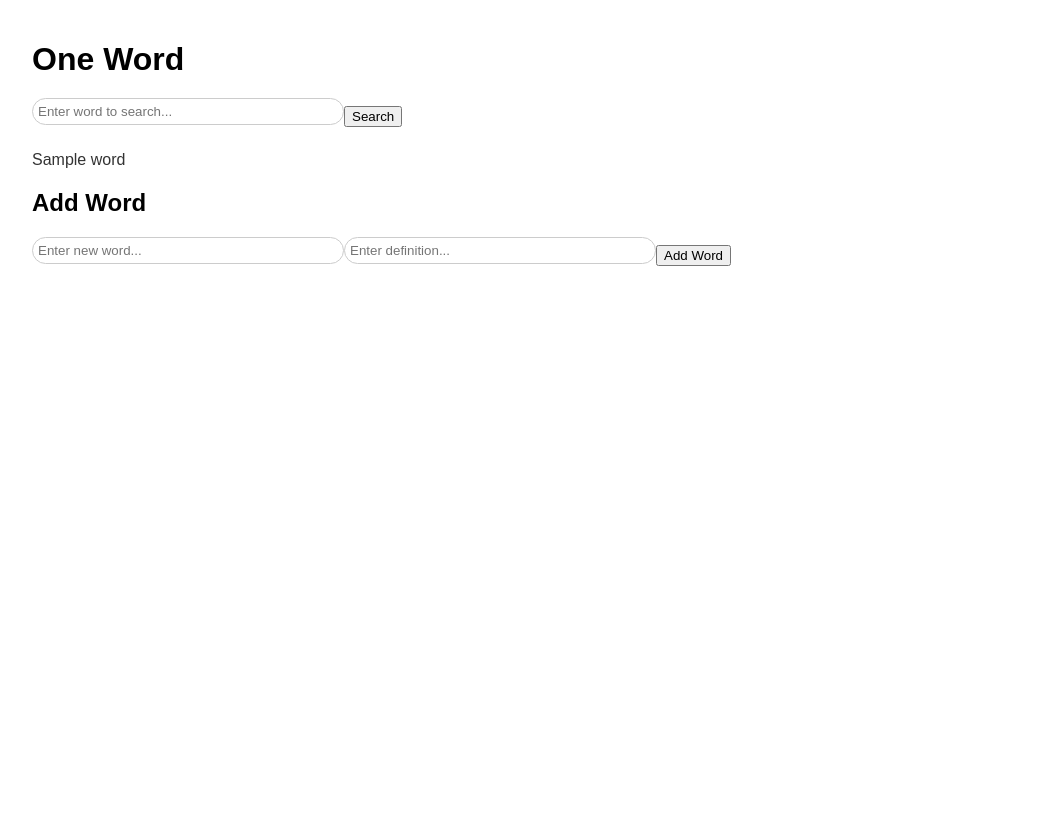
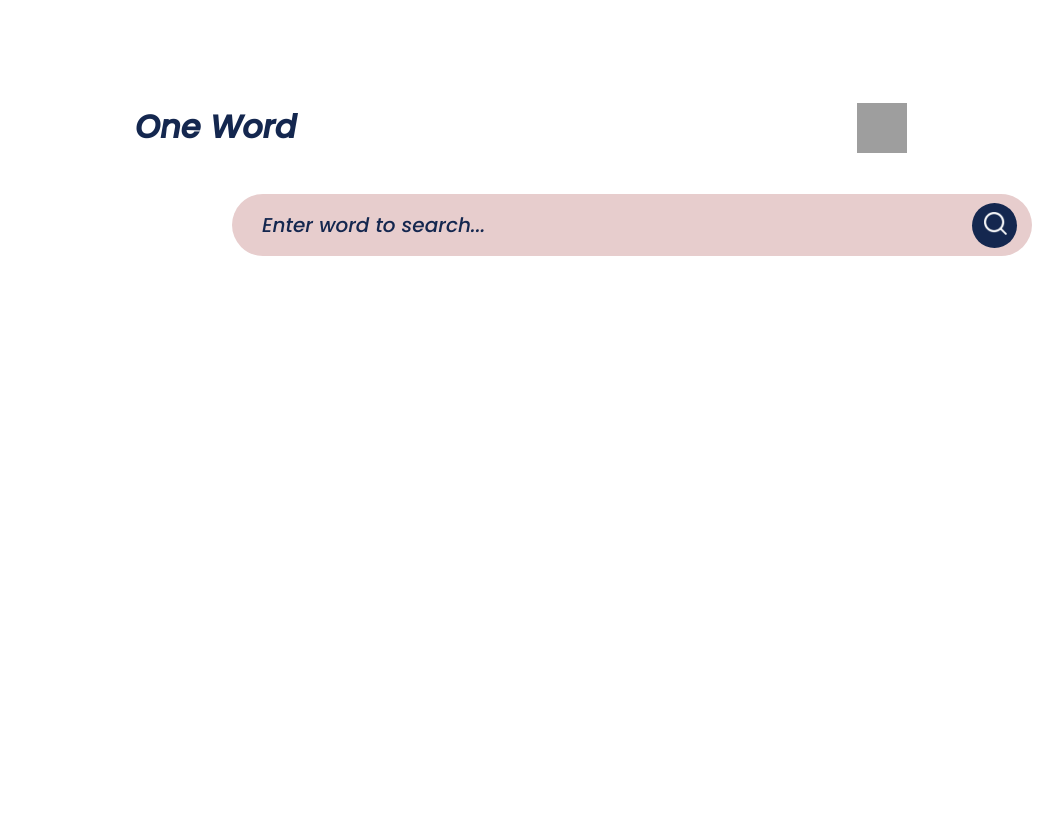
Before and after one commit to seikhchilli/One-Word, a Python web app: template app/templates/home.html in a window 1280 px wide. Shown: the whole page, without its empty margins (8-1071 px from the left). Before the commit the page ends 266 px from the top, so only its background shows below. Run offline with Jinja, Linux system fonts and the light colour scheme; the template is opened without the code that fills it: most values are stand-ins (such as "Sample title", 1, 10 or a date in 2020); grey boxes are pictures that could not be loaded.

Commit message:
css comit

```diff
--- a/app/static/styles.css
+++ b/app/static/styles.css
@@ -1,25 +1,157 @@
 /* General styles */
+@import url(https://fonts.googleapis.com/css?family=Open+Sans);
+@import url('https://fonts.googleapis.com/css2?family=Fira+Sans&family=Poppins:ital,wght@1,500&family=Source+Code+Pro:wght@300&display=swap');
+
+*{
+    margin: 0;
+    padding: 0;
+    box-sizing: border-box;
+    font-family: 'Poppins', sans-serif;
+}
+
+
 body {
-    font-family: Arial, sans-serif;
-    padding: 20px;
+    background-color:#ffffff;
+    font-family: 'Open Sans', sans-serif;
+    padding: 10px;
     max-width: 1200px;
     margin: 0 auto;
 }
 
-h1,
-h2 {
-    margin-bottom: 20px;
+.container{
+    width: 100%;
+    min-height: 100vh;
+    padding: 5%;
+    /* background-image: linear-gradient(rgba(211, 216, 240, 0.9),rgba(161, 162, 170, 0.9)),; */
+    background-position: center;
+    background-size: cover;
+    justify-content: center;
+    flex-direction: column;
 }
 
-#searchForm,
+.navbar{
+    list-style-type: none;
+    margin: 20px;
+    padding: 0;
+    max-width: 800px;
+    overflow: hidden;
+    /* background-color: #ffffff; */
+    /* border-radius: 20px; */
+    flex-direction: row;
+    margin-bottom: 10px;
+    justify-content: center;
+}
+
+.navbar h1{
+    display: block;
+    color: #14274F;
+    text-align: center;
+    padding: 14px 14px 8px 14px;
+    text-decoration: none;
+
+}
+
+.title1 {
+    float: left;
+    /* margin: 15px; */
+    justify-content: center;
+    font-family: 'Poppins', sans-serif;
+
+}
+.title2 {
+    float:right;
+    cursor: pointer;
+    font-family: 'Poppins', sans-serif;
+
+}
+
+
+
+.search_area{
+    margin: 20px;
+    display: flex;
+    align-items: center;
+    justify-content: center;
+    /* flex-direction: column; */
+}
+
+.search-bar{
+    width:100%;
+    max-width: 800px;
+    background-color: rgba(137, 9, 9, 0.2);
+    display: flex;
+    align-items: center;
+    border-radius: 60px;
+    padding: 1px 15px;
+    /* backdrop-filter: blur(4px) saturate(180%); */
+}
+
+.search-bar input{
+     background: transparent;
+     flex: 1;
+     border: 0;
+     outline: none;
+     padding: 15px 15px;
+     font-size: 20px;
+     color: #cac7ff;
+
+}
+::placeholder{
+    color: #14274F;
+}
+
+.search-bar button img{
+    width: 25px;
+}
+
+.search-bar button{
+    border: 0;
+    border-radius: 50%;
+    width: 45px;
+    height: 45px;
+    background: #14274F;
+    cursor: pointer;
+}
+
+.content{
+    margin: 20px;
+    display: flex;
+    align-items: center;
+    justify-content: center;
+    flex-direction: column;
+}
+.content li{
+    color: white;
+    width:100%;
+    max-width: 600px;
+    background-color: rgba(255,255,255,0.2);
+    display: flex;
+    align-items: center;
+    border-radius: 10px;
+    padding: 10px 20px;
+    backdrop-filter: blur(4px) saturate(180%);
+    margin: 5px;
+}
+
+
+.content li a{
+    text-decoration: none;
+    color: white;
+}
+.content li img{
+    float: right;
+    color: white;
+}
+
+/* #searchForm,
 #addForm {
     display: flex;
     flex-wrap: wrap;
     align-items: center;
 
-}
+} */
 
-#searchInput,
+/* #searchInput,
 #addWordInput,
 #addDefinitionInput {
     margin-bottom: 10px;
@@ -28,10 +160,10 @@ h2 {
     border: 1px solid #ccc;
     border-radius: 20px;
     cursor: pointer;
-}
+} */
 
 /* Media queries for responsiveness */
-@media screen and (max-width: 768px) {
+@media screen and (max-width: 475px) {
 
     #searchForm,
     #addForm {
@@ -46,7 +178,7 @@ h2 {
 }
 
 /* Word list styles */
-#wordList {
+/* #wordList {
     list-style-type: none;
     padding: 0;
 }
@@ -54,11 +186,11 @@ h2 {
 #wordList li {
     margin-bottom: 5px;
 }
-
 #wordList li a {
     text-decoration: none;
     color: #333;
-}
+} */
+
 
 /* Word definition page styles */
 #wordDefinition {
@@ -87,7 +219,7 @@ h2 {
 
     #searchForm,
     #addForm {
-        flex-direction: row;
+        flex-direction: column;
     }
 
     #searchInput,
--- a/app/templates/home.html
+++ b/app/templates/home.html
@@ -9,24 +9,27 @@
 </head>
 
 <body>
-    <h1>One Word</h1>
-    <form id="searchForm">
+    <div class="container">
+        <div class="navbar">
+            <h1 class="title1">One Word</h1>
+            <h1 class="title2"><a href="/add_word.html"><img width="50" height="50" src="https://img.icons8.com/ios-filled/50/FEE34A/add--v1.png" alt="add--v1"/></a></h2>
+        </div>
+
+        <div class="search_area">
+            <form id="searchForm" class="search-bar">
                 <input type="text" id="searchInput" placeholder="Enter word to search...">
-        <button type="submit">Search</button>
+                <button type="submit"><img src="static\images\search.png"></button>
             </form>
-
+        </div>
+        <div class="content">
             <ul id="wordList">
                 {% for word in words %}
                 <li><a href="/word/{{ word.word }}">{{ word.word }}</a></li>
                 {% endfor %}
             </ul>
+        </div>
+    </div>
 
-    <h2>Add Word</h2>
-    <form id="addForm">
-        <input type="text" id="addWordInput" placeholder="Enter new word...">
-        <input type="text" id="addDefinitionInput" placeholder="Enter definition...">
-        <button type="submit">Add Word</button>
-    </form>
 
     <script src="static/script.js"></script>
 </body>
```
Also changed, not shown: app/static/images/search.png (added). Lines whose indentation alone changed are shown as unchanged.
